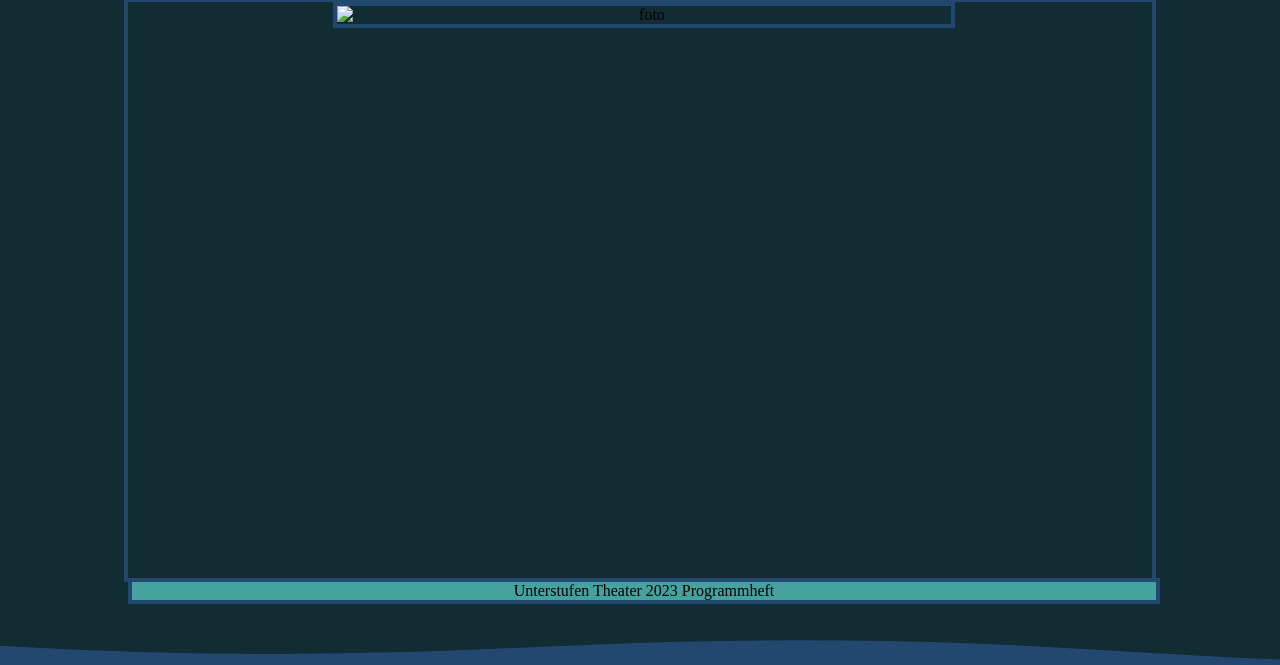
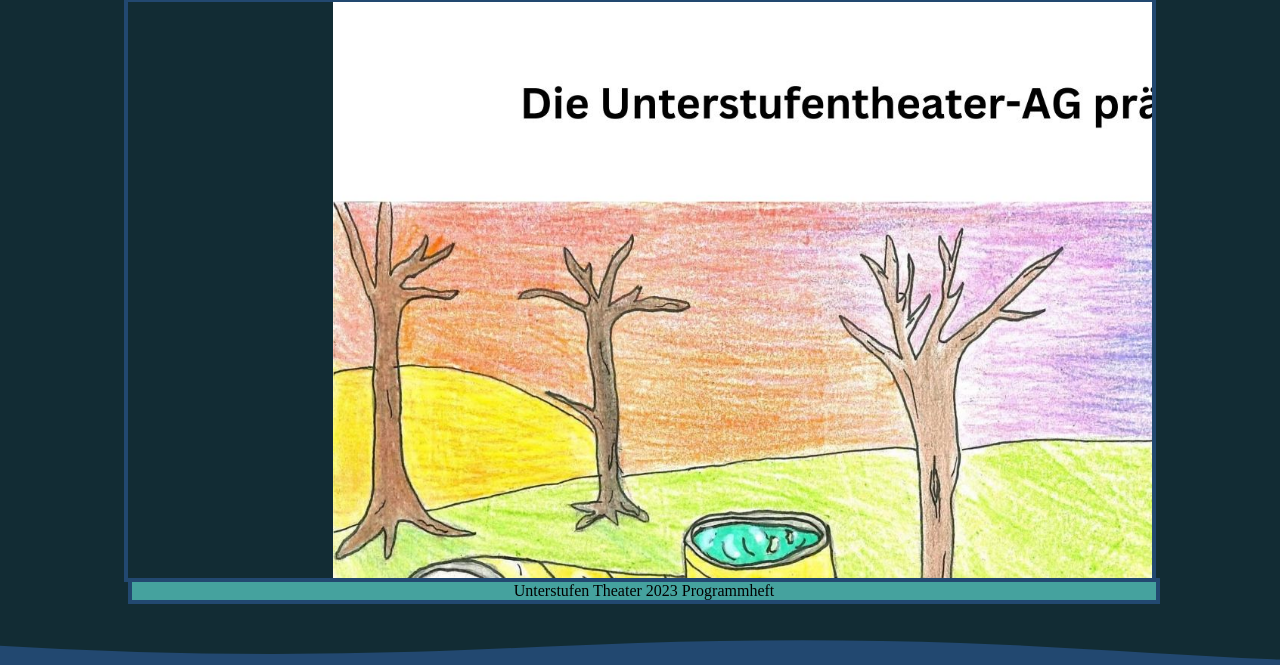
Before and after one commit to snaldasc/programmheft, a plain HTML site: page index.html in a window 1280 px wide. Shown: the part 135-800 px from the top of the page. Drawn offline with Linux system fonts and the light colour scheme.

Commit message:
Update index.html

```diff
--- a/index.html
+++ b/index.html
@@ -30,7 +30,7 @@
         <div id="content_area">
             <div id="slideshow" class="slideshow">
                 <br>
-                <img id="pics" src="pics (1).jpg" alt="foto">
+                <img id="plakat" src="2023 - Unterstufentheater - Plakat.jpg" alt="foto">
                 <br>
                 <br>
                 <br>
```
